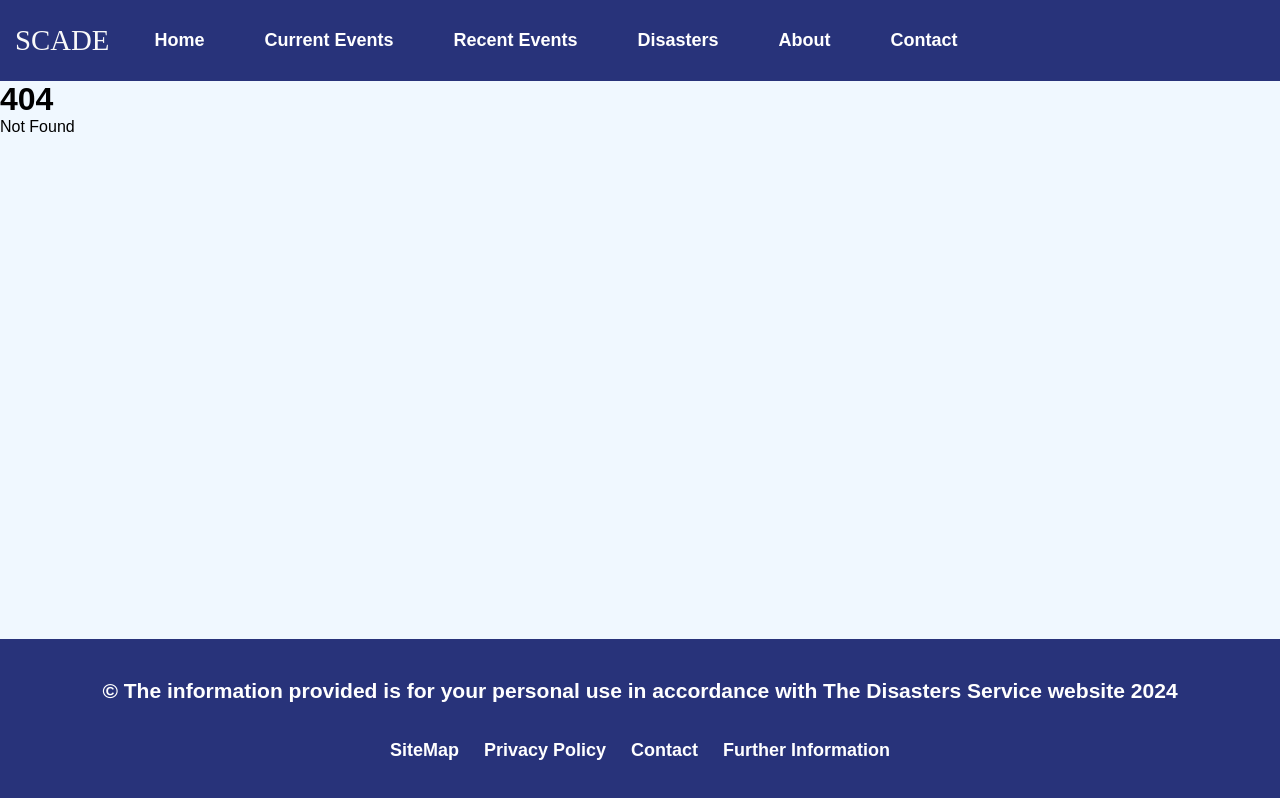
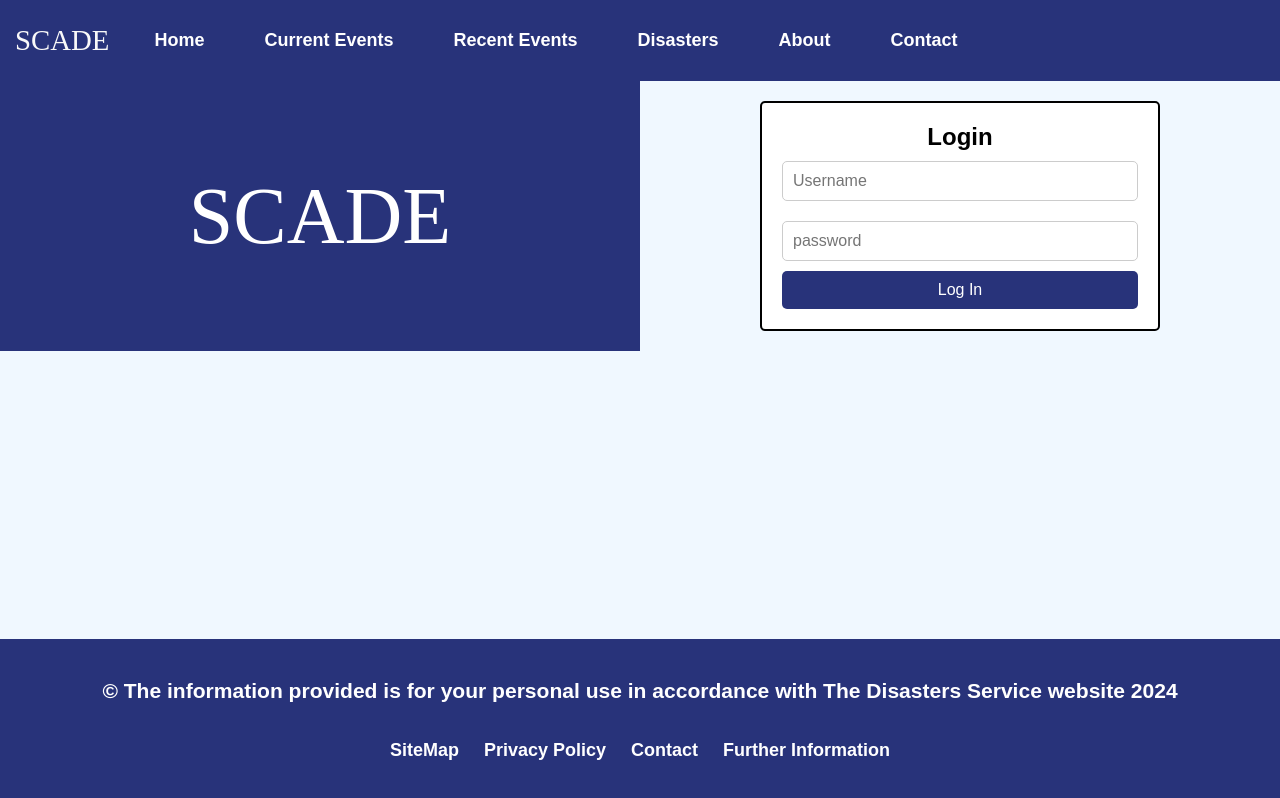
Before and after one commit to BIT-Studio-3/group-project-25-1-scade, a SvelteKit app: page /login in a window 1280 px wide. Before the commit this address had no page. Built offline with nearby package versions, Linux system fonts and the light colour scheme.

Commit message:
Login page CSS mostly made, still some bugs and layout problem

```diff
--- /dev/null
+++ b/src/routes/login/+page.svelte
@@ -0,0 +1,120 @@
+<script>
+
+</script>
+
+<div class="container">
+    <div class="title">
+        <h1>SCADE</h1>
+    </div>
+
+    <div class="right">
+        <div class="login-box">
+            <h2>Login</h2>
+            <input type="text" placeholder="Username" required />
+            <input type="password" placeholder="password" required />
+            <button type="submit">Log In</button>
+        </div>
+    </div>
+</div>
+
+
+<style>
+    * {
+        margin: 0;
+        padding: 0;
+        box-sizing: border-box;
+    }
+    .container {
+        display: flex;
+        width: 100%;
+        height: 100%;
+        flex-wrap: wrap;
+    }
+    .title {
+        background-color: rgb(40, 51, 122);
+        flex: 1;
+        display: flex;
+        justify-content: center;
+        align-items: center;
+        flex-direction: column;
+        text-align: center;
+        padding: 20px;
+    }
+    .right {
+        flex: 1;
+        background-color: aliceblue;
+        display: flex;
+        justify-content: center;
+        align-items: center;
+        padding: 20px;
+    }
+    .login-box {
+        width: 100%;
+        max-width: 400px;
+        padding: 20px;
+        background-color: white;
+        border: 2px solid black;
+        display:flex;
+        flex-direction: column;
+        align-items: center;
+        border-radius: 5px;
+    }
+    .login-box input {
+        width: 100%;
+        padding: 10px;
+        margin: 10px 0;
+        border: 1px solid #ccc;
+        border-radius: 5px;
+        font-size: 1rem;
+    }
+    .login-box button {
+        width: 100%;
+        padding: 10px;
+        background-color: rgb(40, 51, 122);
+        color: white;
+        border: none;
+        border-radius: 5px;
+        font-size: 1rem;
+        cursor: pointer;
+    }
+    .login-box button:hover {
+        background-color: rgb(30, 41, 92);
+    }
+
+    h1 {
+        color: white;
+        font-family: "Times New Roman", Times, serif;
+        font-weight: lighter;
+        font-size: 5rem;
+        margin: 0;
+    }
+
+    /* Mobile phone Design */
+    @media (max-width: 768px) {
+      .container {
+        flex-direction: column;
+      }
+
+      .right h1 {
+        font-size: 3rem;
+      }
+
+      .left {
+        flex: none;
+        width: 100%;
+        padding: 15px;
+      }
+
+      .login-box {
+        max-width: 350px;
+        margin: 0 auto;
+      }
+
+      .right {
+        flex: none;
+        width: 100%;
+        padding: 20px;
+        order: -1;
+      }
+    }
+</style>
```
